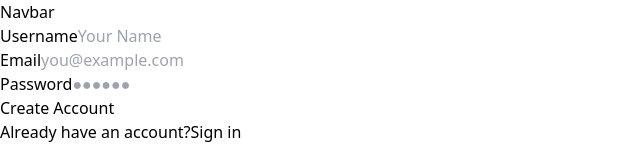
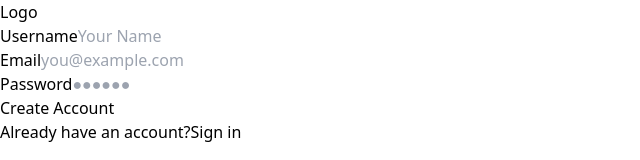
Before and after one commit to lilyMacInnis/draw_drop, a React (Vite) app in the folder frontend/: page /signup in a window 1280 px wide. Shown: the top 160 px of the page, without its empty margins (0-640 px from the left). Built offline with nearby package versions, Linux system fonts and the light colour scheme; some icons are missing.

Commit message:
created logout function in authStore and added link to home and logout button to navbar

```diff
--- a/frontend/src/components/Navbar.jsx
+++ b/frontend/src/components/Navbar.jsx
@@ -1,10 +1,30 @@
 import React from 'react'
+import { useAuthStore } from '../store/authStore'
+import { Link } from 'react-router';
 
 const Navbar = () => {
+  const {authUser, logout} = useAuthStore();
+
   return (
-    <div>
-      Navbar
-    </div>
+    <header>
+      <div className='flex items-center justify-between'>
+        <div>
+          <Link to="/">
+            <h1>Logo</h1>
+          </Link>
+        </div>
+
+        <div>
+          {authUser && (
+            <>
+              <button onClick={logout}>
+                <span>Logout</span>
+              </button>
+            </>
+          )}
+        </div>
+      </div>
+    </header>
   )
 }
 
--- a/frontend/src/pages/HomePage.jsx
+++ b/frontend/src/pages/HomePage.jsx
@@ -1,18 +1,11 @@
 import React from 'react'
-import { useAuthStore } from '../store/authStore'
+//import { useAuthStore } from '../store/authStore'
 
 const HomePage = () => {
-  const {isSigningUp, authUser, isAuthenticated} = useAuthStore();
+  //const {isSigningUp, authUser, isAuthenticated} = useAuthStore();
   return (
     <div>
       home
-
-      <div>
-          {
-            console.log("isSignUp + auth User + isAuth: " + isSigningUp + authUser + isAuthenticated)
-
-          }
-        </div>
     </div>
   )
 }
--- a/frontend/src/store/authStore.js
+++ b/frontend/src/store/authStore.js
@@ -20,7 +20,7 @@ export const useAuthStore = create(
           set({ authUser: res.data, isAuthenticated: true });
 
         } catch (error) {
-          console.log("Error in checkAuth in authStore: ", error);
+          console.log("Error in checkAuth in authStore: ", error.response.data.message);
           // user not authenticated
           set({ authUser: null, isAuthenticated: false });
         } finally {
@@ -38,13 +38,22 @@ export const useAuthStore = create(
           set({ authUser: response.data, isAuthenticated: true });
 
         } catch (error) {
-          console.log("Error in signup in authStore: ", error.message);
+          console.log("Error in signup in authStore: ", error.response.data.message);
           set({
             error: error.response?.data?.message || "Error signing up",
           });
           throw error;
         } finally {
           set({ isSigningUp: false });
+        }
+      },
+
+      logout: async () => {
+        try{
+          await axiosInstance.post("/auth/logout");
+          set({authUser: null});
+        } catch (error){
+          console.log("Error in logout in authStore: ", error.response.data.message);
         }
       },
     }),
```
